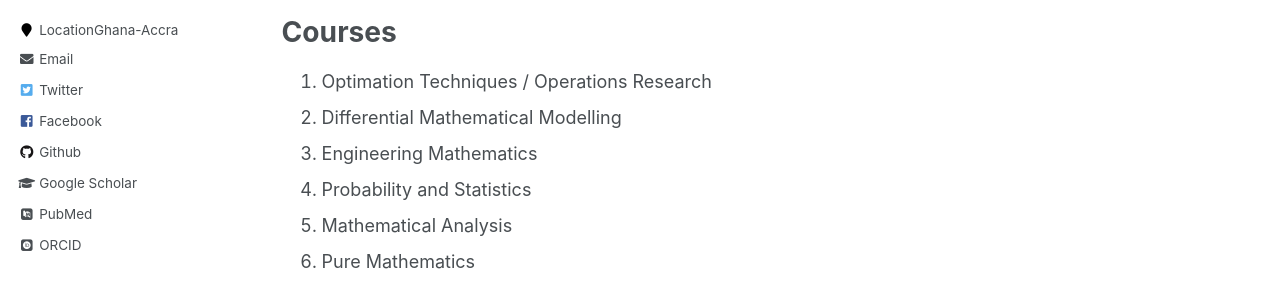
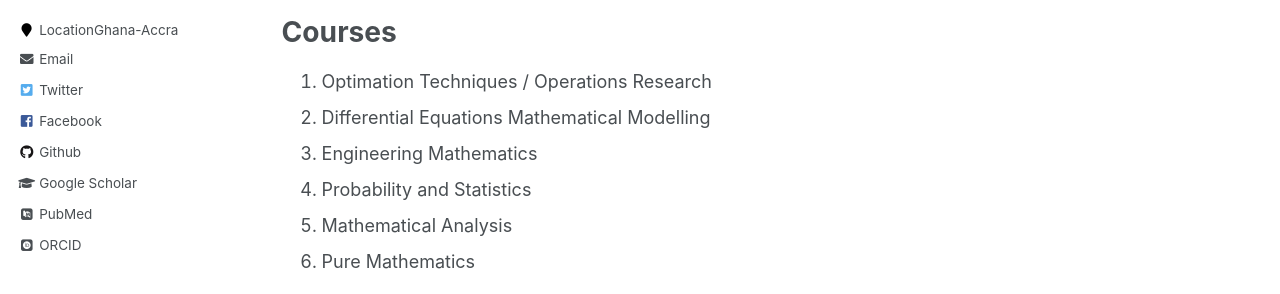
Before and after one commit to EmmanuelOwusu/EmmanuelOwusu.github.io, a Jekyll site: the page built from _teaching/2014-spring-teaching-1.md, in a window 1280 px wide and 1346 px high. Shown: the part 482-776 px from the top of the window. Built offline with Jekyll 4.4.1, drawn with Linux system fonts in a browser that asks for light colours; some web fonts are replaced.

Commit message:
Updated Teaching
Updated Teaching

```diff
--- a/_teaching/2014-spring-teaching-1.md
+++ b/_teaching/2014-spring-teaching-1.md
@@ -20,7 +20,7 @@ Mathematics
 Courses
 ======
 1. Optimation Techniques / Operations Research
-2. Differential Mathematical Modelling
+2. Differential Equations Mathematical Modelling
 3. Engineering Mathematics
 4. Probability and Statistics
 5. Mathematical Analysis
```
